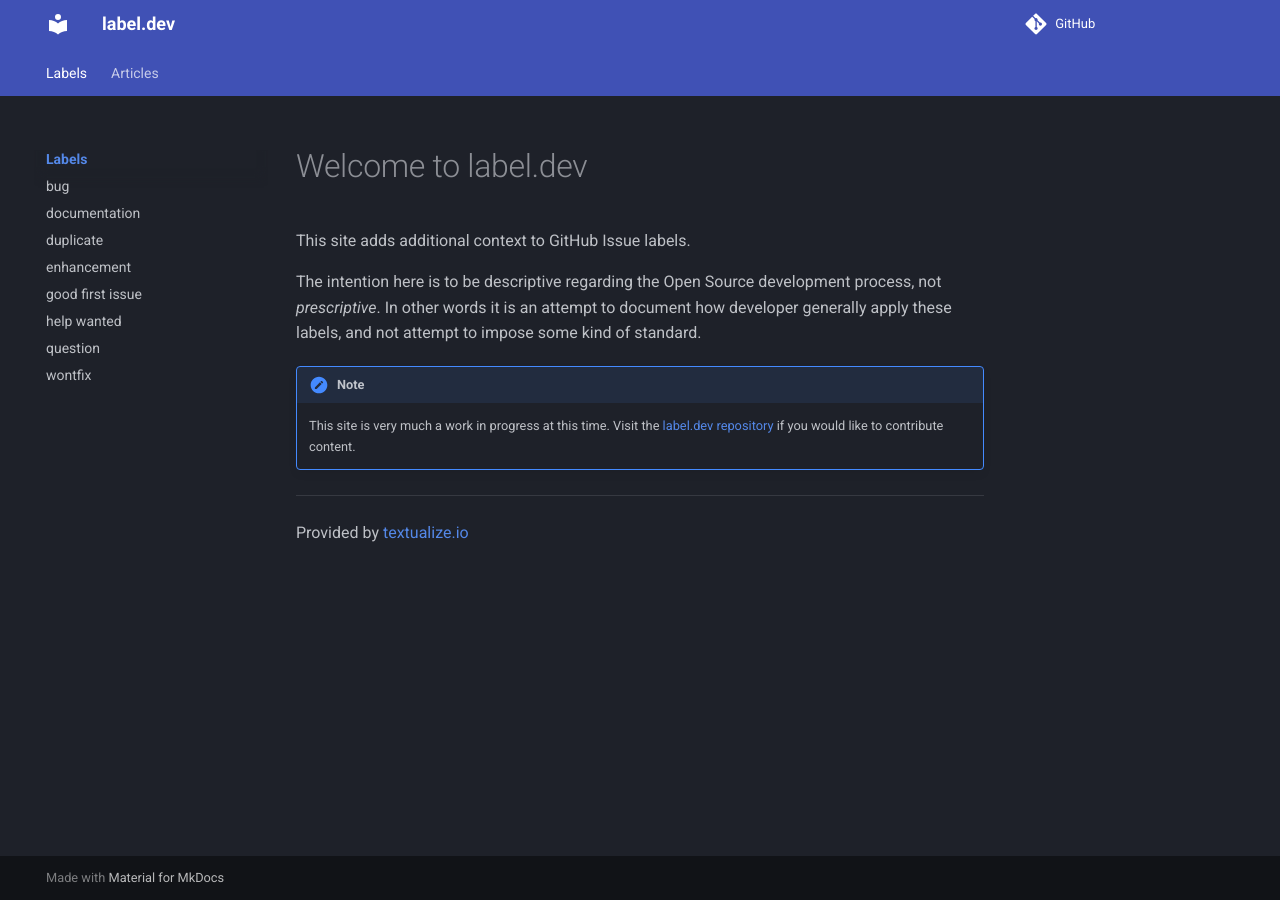
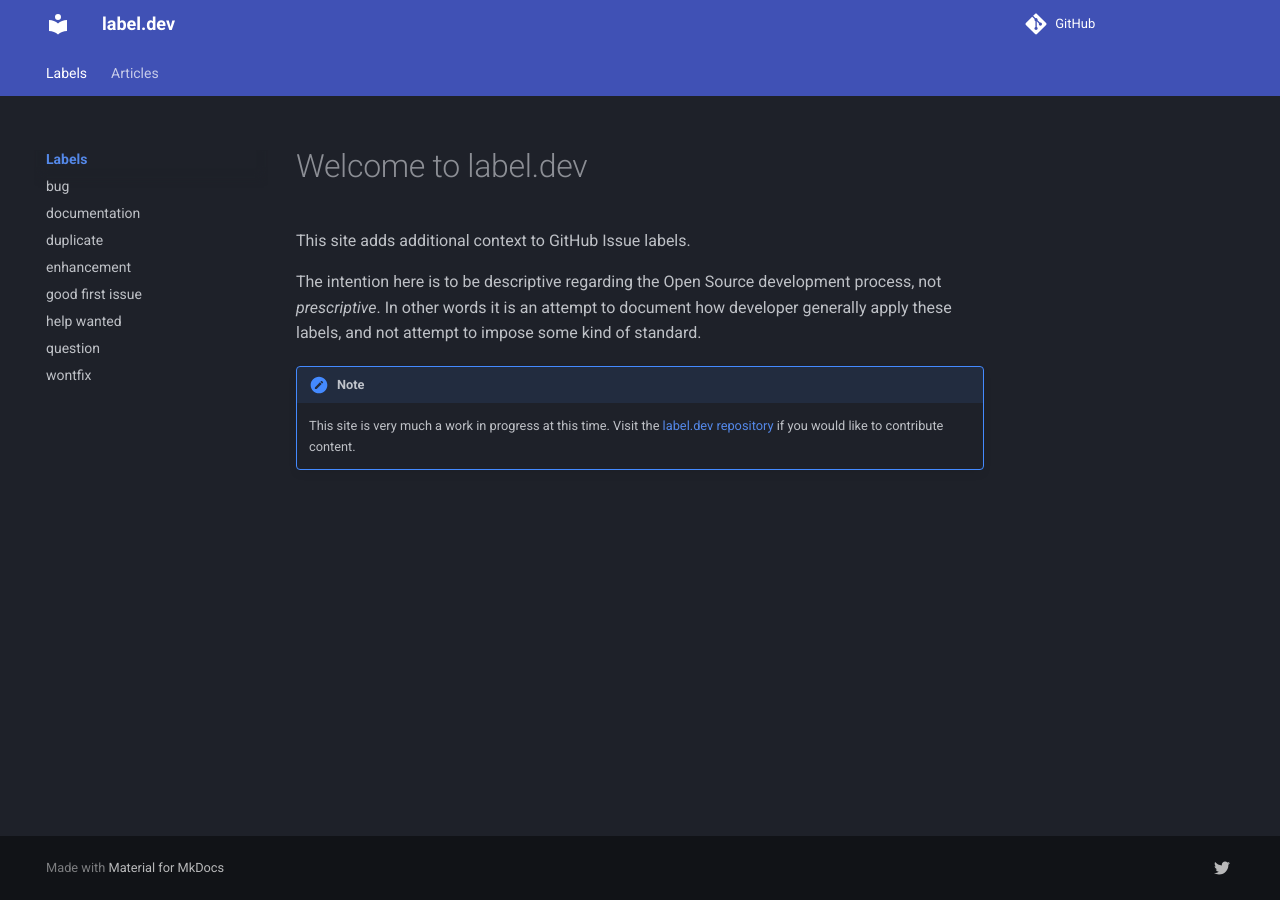
Before and after one commit to Textualize/label.dev, an MkDocs documentation site: the page built from docs/index.md, in a window 1280 px wide. Built offline with MkDocs 1.6.1 and Material for MkDocs 9.7.7, drawn with Linux system fonts in a browser that asks for light colours; comment, search, counter and statistics services are not loaded.

Commit message:
footer icon

```diff
--- a/docs/index.md
+++ b/docs/index.md
@@ -9,7 +9,3 @@
 !!! note
 
     This site is very much a work in progress at this time. Visit the [label.dev repository](https://github.com/Textualize/label.dev) if you would like to contribute content.
-
----
-
-Provided by [textualize.io](https://www.textualize.io)
--- a/mkdocs.yml
+++ b/mkdocs.yml
@@ -33,3 +33,7 @@
   - Articles:
       - "./articles/closed-issue.md"
       - "./articles/xy-problem.md"
+extra:
+  social:
+    - icon: fontawesome/brands/twitter
+      link: https://twitter.com/@textualize
```
